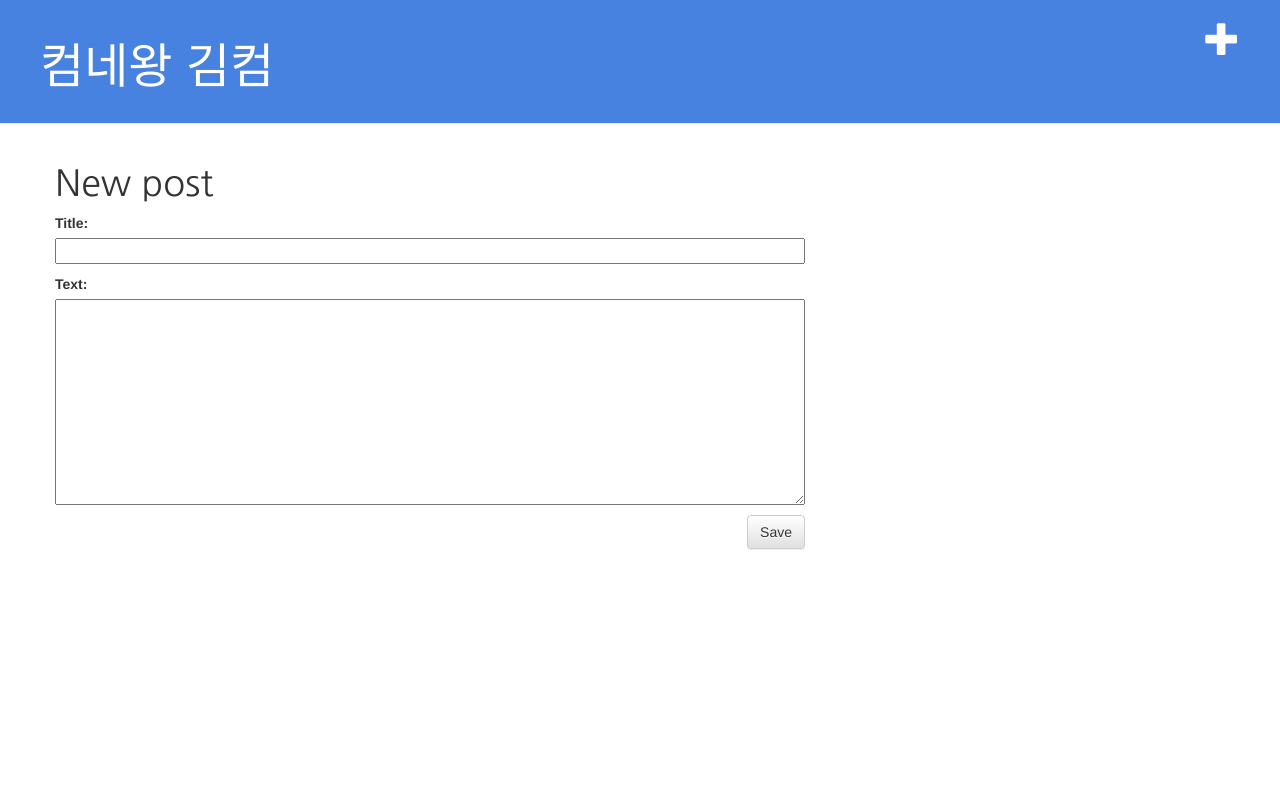
After one commit to C17AN/computer_network_blog, a Django app: page /post/new in a window 1280 px wide. The commit adds this page. Run offline with Django 3.2, Linux system fonts and the light colour scheme; some libraries are stand-ins or nearby versions.

Commit message:
added views

```diff
--- /dev/null
+++ b/blog/forms.py
@@ -0,0 +1,9 @@
+from django import forms
+
+from .models import Post
+
+class PostForm(forms.ModelForm):
+
+    class Meta:
+        model = Post
+        fields = ('title', 'text',)
--- /dev/null
+++ b/blog/static/css/blog.css
@@ -0,0 +1,57 @@
+@import url("https://fonts.googleapis.com/css?family=Nanum+Gothic:400,700,800");
+.page-header {
+  background-color: #4882e0;
+  margin-top: 0;
+  padding: 20px 20px 20px 40px;
+}
+
+.page-header h1,
+.page-header h1 a,
+.page-header h1 a:visited,
+.page-header h1 a:active {
+  color: #ffffff;
+  font-size: 36pt;
+  text-decoration: none;
+}
+
+.content {
+  margin-left: 40px;
+}
+
+h1,
+h2,
+h3,
+h4 {
+  font-family: "Nanum Gothic", cursive;
+}
+
+.date {
+  color: #828282;
+}
+
+.save {
+  float: right;
+}
+
+.post-form textarea,
+.post-form input {
+  width: 100%;
+}
+
+.top-menu,
+.top-menu:hover,
+.top-menu:visited {
+  color: #ffffff;
+  float: right;
+  font-size: 26pt;
+  margin-right: 20px;
+}
+
+.post {
+  margin-bottom: 70px;
+}
+
+.post h1 a,
+.post h1 a:visited {
+  color: #000000;
+}
--- /dev/null
+++ b/blog/templates/blog/base.html
@@ -0,0 +1,30 @@
+{% load static %}
+<html>
+  <head>
+    <title>Django Girls blog</title>
+    <link
+      rel="stylesheet"
+      href="//maxcdn.bootstrapcdn.com/bootstrap/3.2.0/css/bootstrap.min.css"
+    />
+    <link
+      rel="stylesheet"
+      href="//maxcdn.bootstrapcdn.com/bootstrap/3.2.0/css/bootstrap-theme.min.css"
+    />
+    <link rel="stylesheet" href="{% static 'css/blog.css' %}" />
+  </head>
+  <body>
+    <div class="page-header">
+      <a href="{% url 'post_new' %}" class="top-menu"
+        ><span class="glyphicon glyphicon-plus"></span
+      ></a>
+      <h1><a href="/">컴네왕 김컴</a></h1>
+    </div>
+    <div class="content container">
+      <div class="row">
+        <div class="col-md-8">
+          {% block content %} {% endblock %}
+        </div>
+      </div>
+    </div>
+  </body>
+</html>
--- /dev/null
+++ b/blog/templates/blog/post_edit.html
@@ -0,0 +1,7 @@
+{% extends 'blog/base.html' %} {% block content %}
+<h1>New post</h1>
+<form method="POST" class="post-form">
+  {% csrf_token %} {{ form.as_p }}
+  <button type="submit" class="save btn btn-default">Save</button>
+</form>
+{% endblock %}
--- a/blog/urls.py
+++ b/blog/urls.py
@@ -2,6 +2,9 @@ from django.urls import path
 from . import views
 
 urlpatterns = [
-    # post_list 라는 뷰가 루트 URL에 할당됨. (메인페이지)
     path('', views.post_list, name='post_list'),
+    path('post/new', views.post_new, name='post_new'),
+    path('post/<int:pk>/', views.post_detail, name='post_detail'),
+    path('post/<int:pk>/edit/', views.post_edit, name='post_edit'),
+    path('post/<int:pk>/remove/', views.post_remove, name='post_remove'),
 ]
--- a/blog/views.py
+++ b/blog/views.py
@@ -1,8 +1,47 @@
 from django.shortcuts import render
 from django.utils import timezone
 from .models import Post
+from .forms import PostForm
+from django.shortcuts import redirect
+from django.shortcuts import render, get_object_or_404
 
 # Create your views here.
 def post_list(request):
     posts = Post.objects.filter(published_date__lte=timezone.now()).order_by('published_date')
     return render(request, 'blog/post_list.html', {'posts': posts})
+
+def post_detail(request, pk):
+    post = get_object_or_404(Post, pk=pk)
+    return render(request, 'blog/post_detail.html', {'post': post})
+
+def post_new(request):
+    if request.method == "POST":
+        form = PostForm(request.POST)
+        if form.is_valid():
+            post = form.save(commit=False)
+            post.author = request.user
+            post.published_date = timezone.now()
+            post.save()
+            return redirect('post_detail', pk=post.pk)
+    else:
+        form = PostForm()
+    return render(request, 'blog/post_edit.html', {'form': form})
+
+def post_edit(request, pk):
+    post = get_object_or_404(Post, pk=pk)
+    if request.method == "POST":
+        form = PostForm(request.POST, instance=post)
+        if form.is_valid():
+            post = form.save(commit=False)
+            post.author = request.user
+            post.published_date = timezone.now()
+            post.save()
+            return redirect('post_detail', pk=post.pk)
+    else:
+        form = PostForm(instance=post)
+    return render(request, 'blog/post_edit.html', {'form': form})
+
+def post_remove(request, pk):
+    post = get_object_or_404(Post, pk=pk)
+    post.delete()
+    return redirect('post_list')
```
Also changed, not shown: blog/templates/blog/post_detail.html (added, +17 -0 lines), blog/templates/blog/post_list.html (+15 -18 lines).
